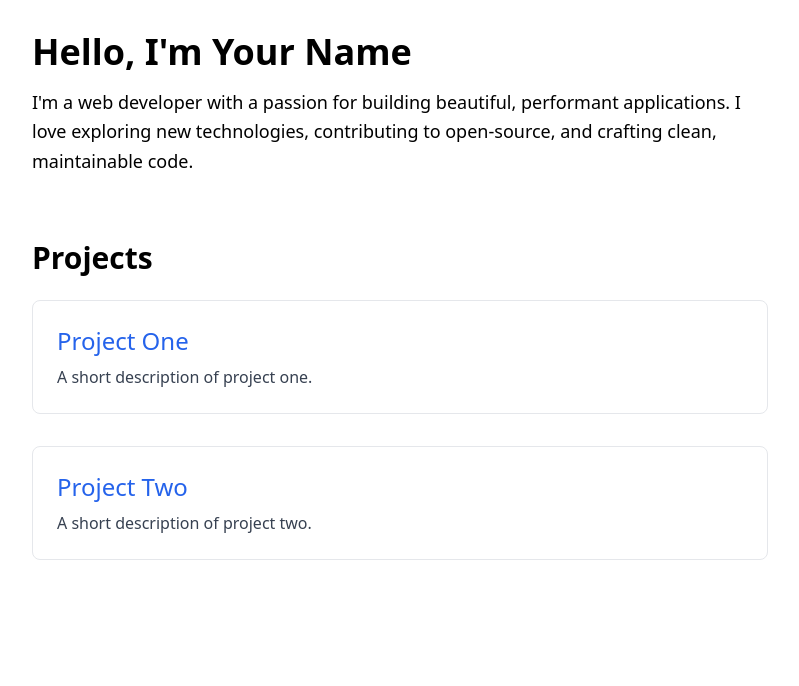
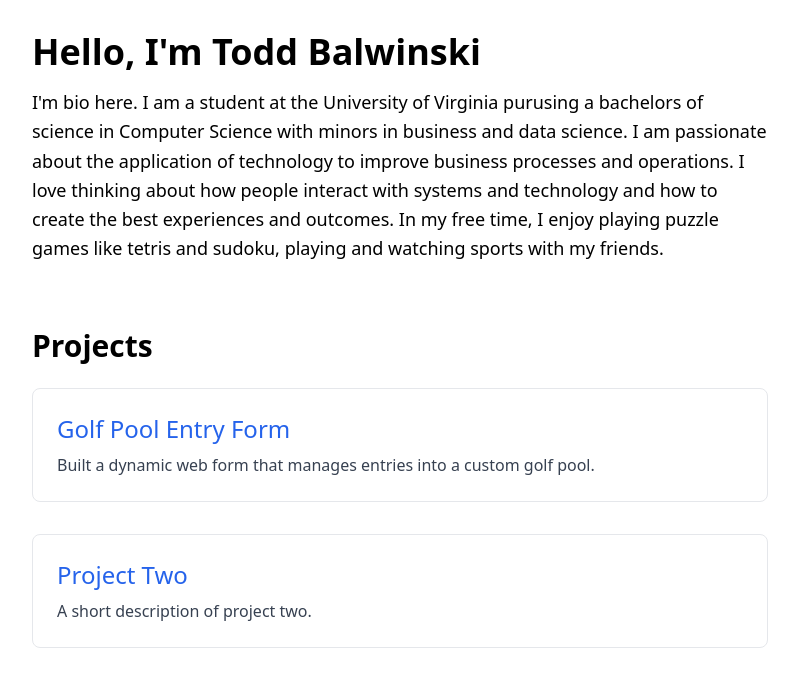
Before and after one commit to toddbalwinski/PersonalWebsite, a Next.js app: page / in a window 1280 px wide. Shown: the top 686 px of the page, without its empty margins (240-1039 px from the left). Built offline with nearby package versions, Linux system fonts and the light colour scheme.

Commit message:
updating text from sample text

```diff
--- a/pages/index.js
+++ b/pages/index.js
@@ -5,7 +5,7 @@ import Head from 'next/head';
 
 export default function Home() {
   const projects = [
-    { title: 'Project One', description: 'A short description of project one.', link: '#' },
+    { title: 'Golf Pool Entry Form', description: 'Built a dynamic web form that manages entries into a custom golf pool.', link: 'https://golf-pool-entry-form.vercel.app/' },
     { title: 'Project Two', description: 'A short description of project two.', link: '#' },
     // Add more projects here
   ];
@@ -20,10 +20,11 @@ export default function Home() {
       <main className="max-w-3xl mx-auto px-4 py-8">
         {/* Bio Section */}
         <section id="bio" className="mb-16">
-          <h1 className="text-4xl font-bold mb-4">Hello, I&apos;m Your Name</h1>
+          <h1 className="text-4xl font-bold mb-4">Hello, I&apos;m Todd Balwinski</h1>
           <p className="text-lg leading-relaxed">
-            I&apos;m a web developer with a passion for building beautiful, performant applications. I love exploring
-            new technologies, contributing to open-source, and crafting clean, maintainable code.
+            I&apos;m bio here. I am a student at the University of Virginia purusing a bachelors of science in Computer Science with minors in business and data science.
+            I am passionate about the application of technology to improve business processes and operations. I love thinking about how people interact with systems and technology and how to create the best experiences and outcomes.
+            In my free time, I enjoy playing puzzle games like tetris and sudoku, playing and watching sports with my friends.
           </p>
         </section>
 
```
Also changed, not shown: 1 other file (tests, documents, lock files or other folders).
